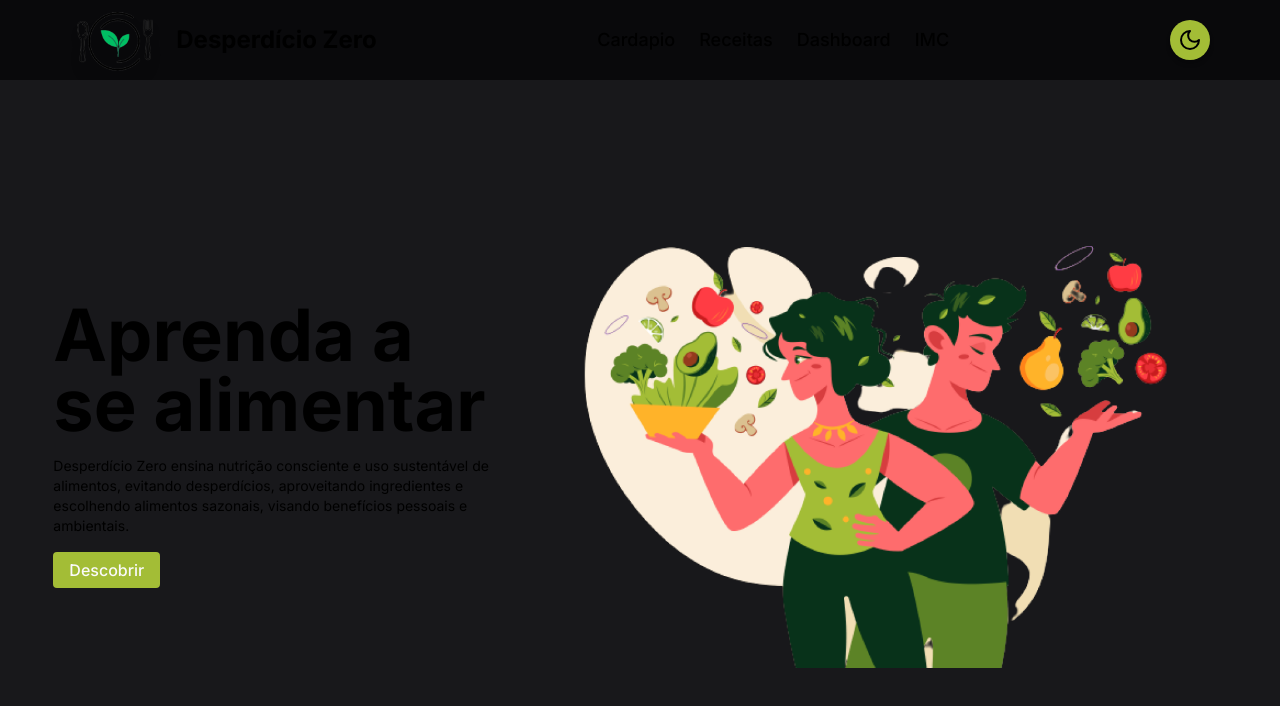
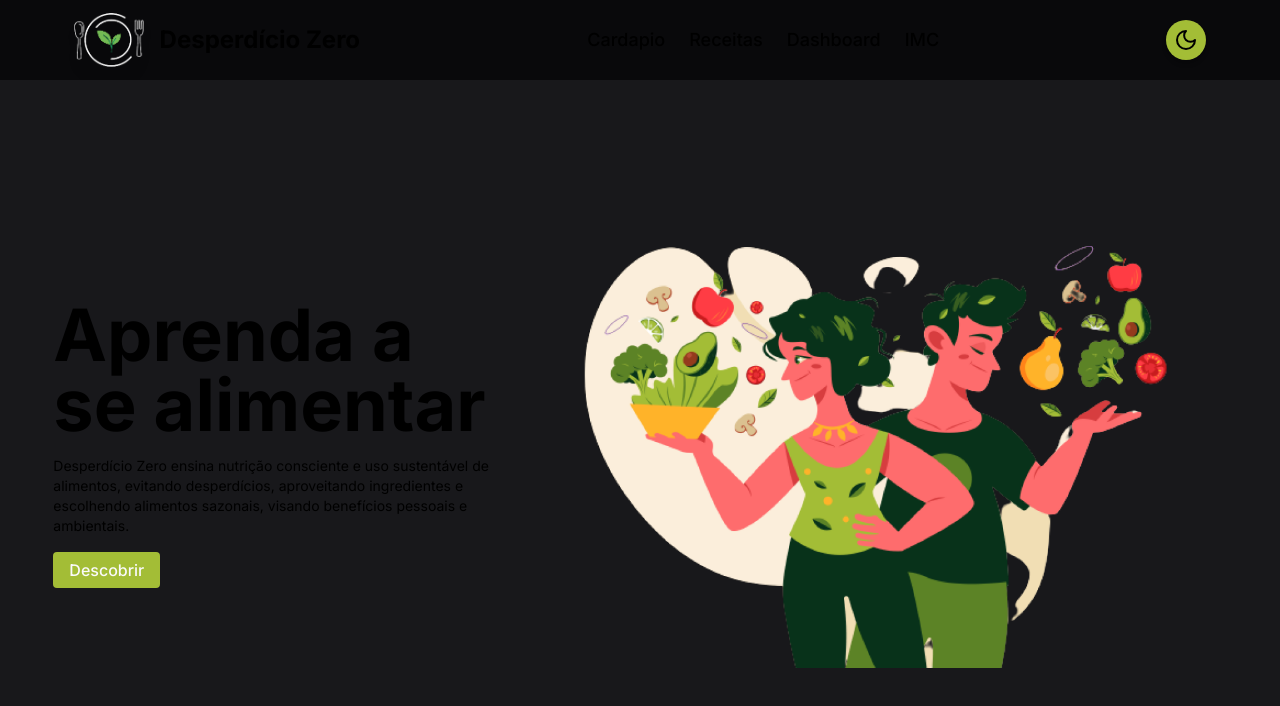
Before and after one commit to Lzinnxl007/TCC, a Next.js app: page / in a window 1280 px wide. Shown: the top 706 px of the page. Built offline with nearby package versions, Linux system fonts and the light colour scheme.

Commit message:
add white logo

```diff
--- a/src/components/Header.jsx
+++ b/src/components/Header.jsx
@@ -33,7 +33,11 @@ export default function Header() {
             <nav className="w-full h-full flex items-center justify-around z-20 py-4">
                <Link href="/">
                 <div className="flex items-center gap-4 md:gap-2">
-                        <Logo size={90}/>
+                        {theme == 'light' ? (
+                            <Logo size={90} url="/logo.png"/>
+                        ) : (
+                            <Logo size={70} url="/white-logo.png"/>
+                        )}
                         <span className="text-2xl font-bold whitespace-nowrap md:text-lg">Desperdício Zero</span>
                     </div>
                </Link>
--- a/src/components/Logo.jsx
+++ b/src/components/Logo.jsx
@@ -1,7 +1,7 @@
-export default function Logo({ size, className }) {
+export default function Logo({ size, className, url }) {
     return (
         <img style={{maxWidth: size}}
-        src="/logo.png"
+        src={url}
         alt="logo"
         className={`drop-shadow-xl ${className}`}/>
     )
```
Also changed, not shown: public/white-logo.png (added).
